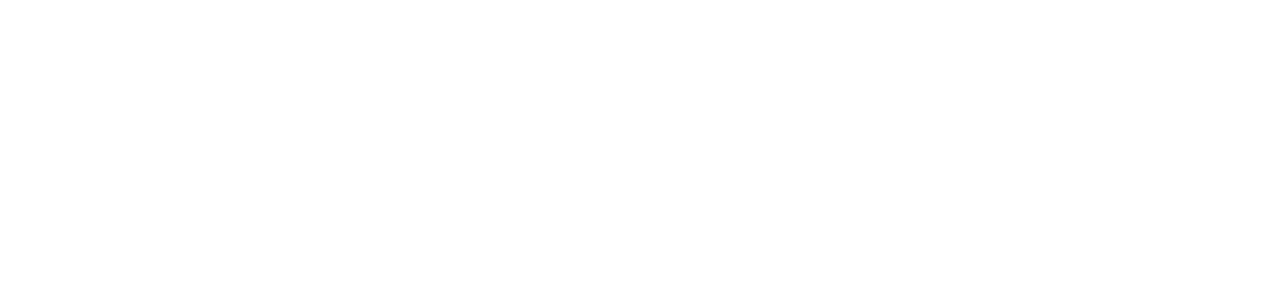
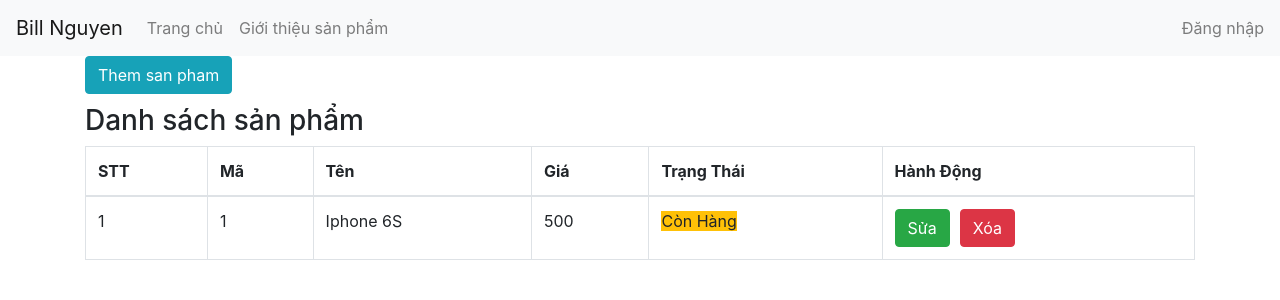
Before and after one commit to BillNguyenDev/call-api, a React (Create React App) app: page / in a window 1280 px wide. Shown: the top 300 px of the page. Built offline with nearby package versions, Linux system fonts and the light colour scheme.

Commit message:
Create UI

```diff
--- a/src/App.css
+++ b/src/App.css
@@ -36,3 +36,11 @@
         transform: rotate(360deg);
     }
 }
+
+.mb-10 {
+    margin-bottom: 10px;
+}
+
+.mr-10 {
+    margin-right: 10px;
+}
--- a/src/App.js
+++ b/src/App.js
@@ -1,11 +1,96 @@
-import React from 'react';
+import React, { useState } from 'react';
 import { connect } from 'react-redux';
 import './App.css';
+import {
+  Collapse,
+  Navbar,
+  NavbarToggler,
+  NavbarBrand,
+  Nav,
+  NavItem,
+  NavLink,
+  UncontrolledDropdown,
+  DropdownToggle,
+  DropdownMenu,
+  DropdownItem,
+  NavbarText
+} from 'reactstrap';
+const App = (props) => {
+  const [isOpen, setIsOpen] = useState(false);
 
-function App() {
+  const toggle = () => setIsOpen(!isOpen);
+
   return (
-    <div className="App">
+    <div>
+      <Navbar color="light" light expand="md">
+        <NavbarBrand >Bill Nguyen</NavbarBrand>
+        <NavbarToggler onClick={toggle} />
+        <Collapse isOpen={isOpen} navbar>
+          <Nav className="mr-auto" navbar>
+            <NavItem>
+              <NavLink >Trang chủ</NavLink>
+            </NavItem>
+            <NavItem>
+              <NavLink >Giới thiệu sản phẩm</NavLink>
+            </NavItem>
+          </Nav>
+          <NavbarText>Đăng nhập</NavbarText>
+        </Collapse>
+      </Navbar>
 
+      <div className="container">
+        <div className="row">
+          <div className="col-xs-12 col-sm-12 col-md-12 col-lg-12">
+            <button type="button" className="btn btn-info mb-10">
+              Them san pham
+            </button>
+
+            <div className="panel panel-primary">
+              <div className="panel-heading">
+                <h3 className="panel-title">Danh sách sản phẩm</h3>
+              </div>
+              <div className="panel-body">
+
+                <table className="table table-bordered table-hover">
+                  <thead>
+                    <tr>
+                      <th>STT</th>
+                      <th>Mã</th>
+                      <th>Tên</th>
+                      <th>Giá</th>
+                      <th>Trạng Thái</th>
+                      <th>Hành Động</th>
+                    </tr>
+                  </thead>
+                  <tbody>
+                    <tr>
+                      <td>1</td>
+                      <td>1</td>
+                      <td>Iphone 6S</td>
+                      <td>500</td>
+                      <td>
+                        <span className="label bg-warning">
+                          Còn Hàng
+                        </span>
+                      </td>
+                      <td>
+                        <button type="button" className="btn btn-success mr-10">
+                          Sửa
+                        </button>
+                        <button type="button" className="btn btn-danger">
+                          Xóa
+                        </button>
+                      </td>
+                    </tr>
+                  </tbody>
+                </table>
+
+              </div>
+            </div>
+
+          </div>
+        </div>
+      </div>
     </div>
   );
 }
```
Also changed, not shown: src/routers.js (added). Lines whose indentation alone changed are shown as unchanged.
